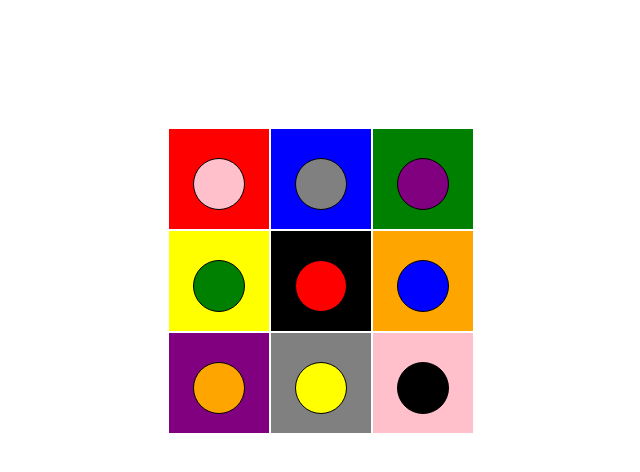
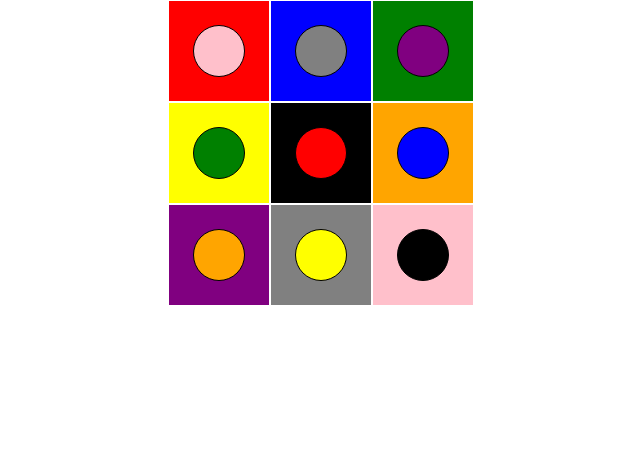
Before and after one commit to kacperpl12/kacperpl12.github.io, a plain HTML site: page zadania-domowe/zadanie2/index.html in a window 1280 px wide. Shown: the whole page, without its empty margins (319-959 px from the left). Drawn offline with Linux system fonts and the light colour scheme.

Commit message:
changesonCSS

```diff
--- a/zadania-domowe/zadanie2/main.css
+++ b/zadania-domowe/zadanie2/main.css
@@ -1,6 +1,6 @@
 * {
     padding: 0;
-    margin: 5% auto;
+    margin: 0 auto;
 }
 
 .main {
```
